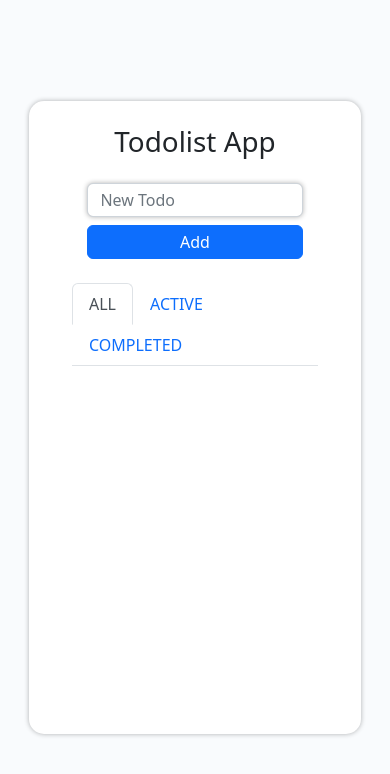
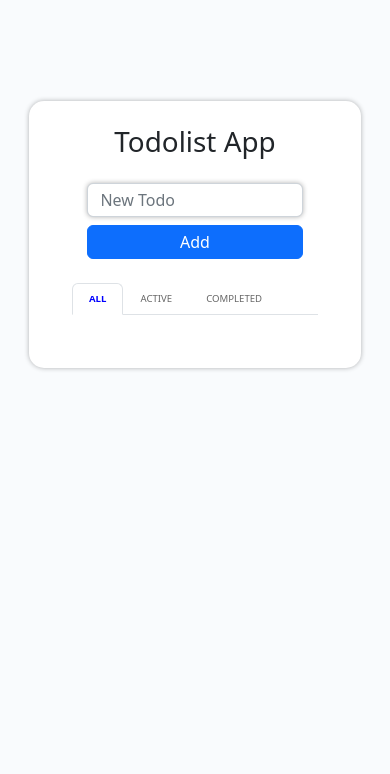
Before and after one commit to royanlord/skilvul-todolist-app, a React (Vite) app: page / in a window 390 px wide. Shown: the top 774 px of the page. Built offline with nearby package versions, Linux system fonts and the light colour scheme.

Commit message:
re-style nav-link and todo list item

```diff
--- a/src/App.css
+++ b/src/App.css
@@ -11,7 +11,8 @@ body {
 .box {
   width: 60%;
   margin-top: 12vh;
-  height: 75vh;
+  padding-bottom: 45px;
+  height: auto;
   border-radius: 15px;
   box-shadow: 0 0 5px rgba(0, 0, 0, 0.3);
   background-color: white;
@@ -33,6 +34,17 @@ input[type="text"] {
   word-break: break-all;
 }
 
+.nav-link {
+  color: rgba(0, 0, 0, 0.605);
+  font-weight: 500;
+  font-size: 0.9rem !important;
+}
+
+.nav-link.active {
+  color: blue !important;
+  font-weight: 600;
+}
+
 /* .todo-input button {
   width: 100%;
 } */
@@ -44,4 +56,16 @@ input[type="text"] {
   .todos {
     width: 80%;
   }
+
+  .nav-link {
+    font-size: 0.6rem !important;
+  }
+
+  label, .faPen, .faTrash {
+    font-size: 0.8rem !important;
+  }
+
+  input[type="checkbox"] {
+    font-size: 0.9rem !important;
+  }
 }
--- a/src/components/TodoList.jsx
+++ b/src/components/TodoList.jsx
@@ -153,7 +153,7 @@ export const TodoList = () => {
                                 </button>
                             </li>
                         </ul>
-                        <div className="tab-content" id="myTabContent">
+                        <div className="tab-content mt-2" id="myTabContent">
                             <div className="tab-pane fade show active" id="all-tab-pane" role="tabpanel" aria-labelledby="all-tab" tabIndex="0">
                                 <ul className="list-group">
                                     {todos.map((item, index) => (
@@ -175,10 +175,10 @@ export const TodoList = () => {
                                                 <button
                                                     onClick={() => handleEdit(item.id, item.title)} className="btn" style={{padding: "7px", border: "none"}}
                                                 >
-                                                    <FontAwesomeIcon icon={faPen} size="sm" style={{color: "green"}} />
+                                                    <FontAwesomeIcon className="faPen" icon={faPen} size="sm" style={{color: "green"}} />
                                                 </button>
                                                 <button onClick={() => dispatch(deleteTodo(item))} className="btn" style={{padding: "7px", border: "none"}}>
-                                                    <FontAwesomeIcon icon={faTrash} size="sm" style={{color: "red"}} />
+                                                    <FontAwesomeIcon className="faTrash" icon={faTrash} size="sm" style={{color: "red"}} />
                                                 </button>
                                             </div>
                                         </li>
```
